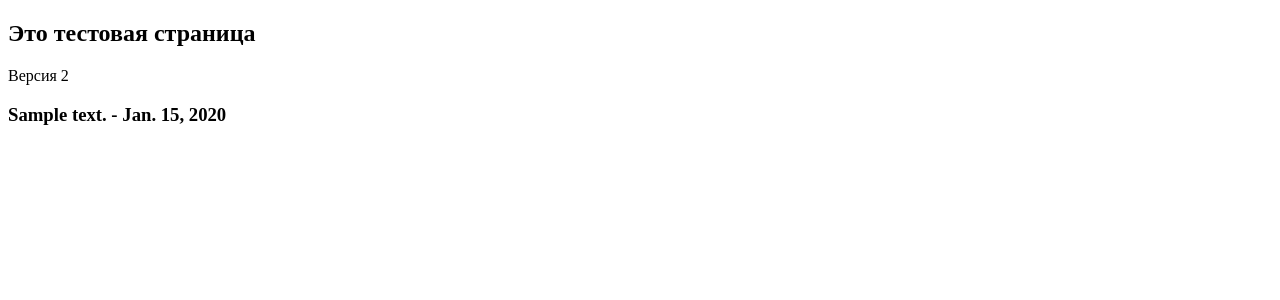
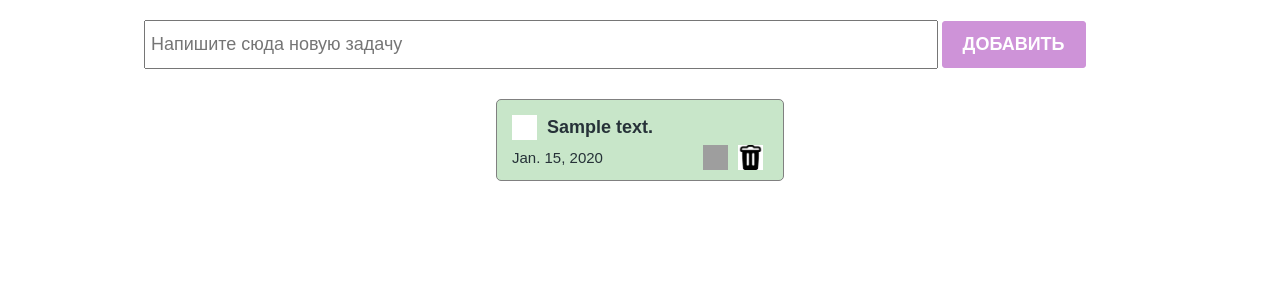
Before and after one commit to OrozomambetovaMeerim/todo, a Django app: page /test/ in a window 1280 px wide. Shown: the top 300 px of the page. Run offline with Django 3.2, Linux system fonts and the light colour scheme; tables that the repository leaves empty hold one stand-in row (values such as "Sample post"); grey boxes are pictures that could not be loaded.

Commit message:
added html code from index.html to test.html

```diff
--- a/main/templates/test.html
+++ b/main/templates/test.html
@@ -1,14 +1,47 @@
+{% load static %}
 <!DOCTYPE html>
 <html lang="en">
     <head>
         <meta charset="UTF-8">
         <meta name="viewport" content="width=device-width, initial-scale=1.0">
-    <title>Document</title>
+        <title>Todo</title>
+        <!-- <link rel="stylesheet" href="./styles/index.css" /> -->
+        <link rel="stylesheet" href="{% static 'styles/index.css' %}" />
+        <!-- <link rel="stylesheet" href="./styles/checkbox.css" /> -->
+        <link rel="stylesheet" href="{% static 'styles/checkbox.css' %}" />
     </head>
 <body>
-    <h2>Это тестовая страница</h2>
-    <div>Версия 2</div>
+    <section>
+
+        <div class="create_container">
+            <input
+                class="create_input"
+                type="text"
+                placeholder="Напишите сюда новую задачу"
+                />
+                <button class="create_button">Добавить</button>
+        </div>
+
+        <div class="todo_container">
+
             {% for todo in todo_list %}
-        <h3>{{ todo.text }} - {{ todo.created_at}}</h3>
+            <div class="todo_item">
+                <div class="todo_item_header">
+                    <label class="checkbox_container">
+                        <input type="checkbox" />
+                        <span class="checkmark"></span>
+                    </label>
+                    <h4>{{ todo.text }}</h4>
+                </div>
+                <div class="todo_item_footer">
+                    <p>{{ todo.created_at }}</p>
+                    <div class="action_buttons">
+                        <img src="./icons/Star-1.png" />
+                        <img src="./icons/Карзина.png" />
+                    </div>
+                </div>
+            </div>
             {% endfor %}
+        </div>
+    </section>
 </html>
```
Lines whose indentation alone changed are shown as unchanged.
